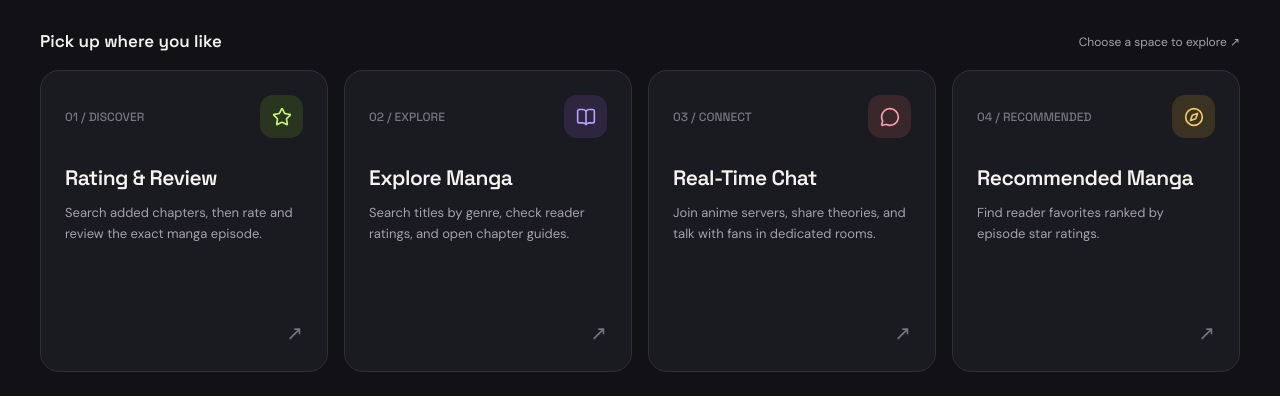
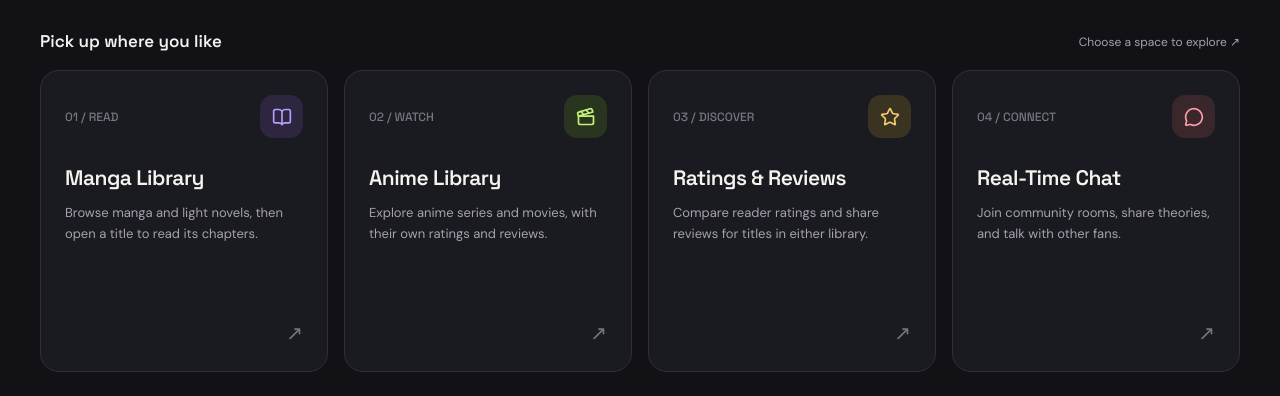
Before and after one commit to shreesaransairam19-lab/wars, a Next.js app in the folder wars/: page / in a window 1280 px wide. Shown: the part 404-800 px from the top of the page. Built offline with nearby package versions, Linux system fonts and the light colour scheme; no server answers.

Commit message:
Link home cards to separate anime and manga libraries

```diff
--- a/wars/src/components/home/MenuCards.tsx
+++ b/wars/src/components/home/MenuCards.tsx
@@ -1,43 +1,44 @@
 "use client";
 
 import Link from "next/link";
-import { Star, BookOpen, MessageCircle, Compass } from "lucide-react";
+import { Star, BookOpen, MessageCircle, Clapperboard } from "lucide-react";
 
 const cards = [
   {
-    number: "01 / DISCOVER",
+    number: "01 / READ",
+    icon: BookOpen,
+    color: "purple" as const,
+    title: "Manga Library",
+    description:
+      "Browse manga and light novels, then open a title to read its chapters.",
+    href: "/manga",
+  },
+  {
+    number: "02 / WATCH",
+    icon: Clapperboard,
+    color: "lime" as const,
+    title: "Anime Library",
+    description:
+      "Explore anime series and movies, with their own ratings and reviews.",
+    href: "/anime",
+  },
+  {
+    number: "03 / DISCOVER",
     icon: Star,
-    color: "lime" as const,
-    title: "Rating & Review",
+    color: "gold" as const,
+    title: "Ratings & Reviews",
     description:
-      "Search added chapters, then rate and review the exact manga episode.",
+      "Compare reader ratings and share reviews for titles in either library.",
     href: "/library",
   },
   {
-    number: "02 / EXPLORE",
-    icon: BookOpen,
-    color: "purple" as const,
-    title: "Explore Manga",
-    description:
-      "Search titles by genre, check reader ratings, and open chapter guides.",
-    href: "/library",
-  },
-  {
-    number: "03 / CONNECT",
+    number: "04 / CONNECT",
     icon: MessageCircle,
     color: "pink" as const,
     title: "Real-Time Chat",
     description:
-      "Join anime servers, share theories, and talk with fans in dedicated rooms.",
+      "Join community rooms, share theories, and talk with other fans.",
     href: "/chat",
-  },
-  {
-    number: "04 / RECOMMENDED",
-    icon: Compass,
-    color: "gold" as const,
-    title: "Recommended Manga",
-    description: "Find reader favorites ranked by episode star ratings.",
-    href: "/library",
   },
 ];
 
```
